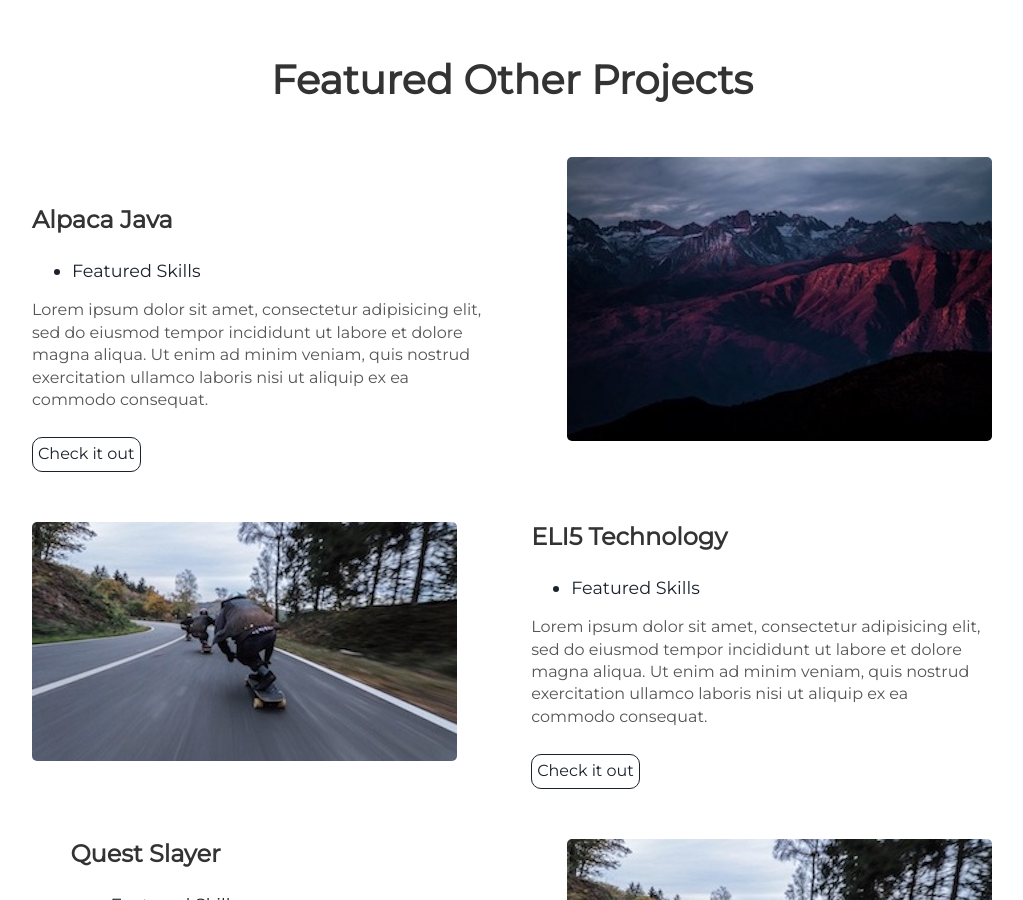
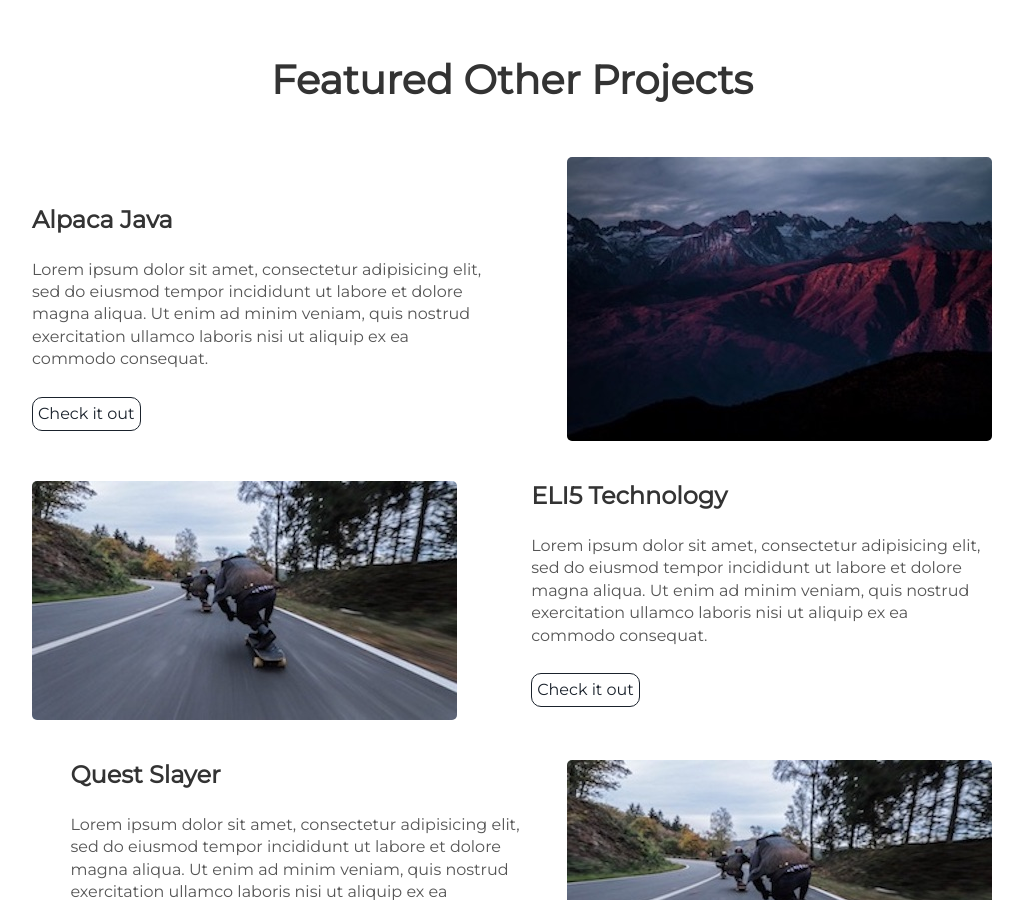
Before and after one commit to mainstringargs/mainstringargs.github.com, a Jekyll site: the page built from index.html, in a window 1280 px wide and 900 px high, scrolled down 1480 px. Shown: the whole window, without its empty margins (128-1151 px from the left). Built offline with Jekyll 4.4.1, drawn with Linux system fonts in a browser that asks for light colours; some web fonts are replaced; some of the changed text lies outside the part shown.

Commit message:
Update projects.html

```diff
--- a/_includes/projects.html
+++ b/_includes/projects.html
@@ -7,9 +7,6 @@
   </div>
   <div class="contents">
     <h3> Alpaca Java </h3>
-    <ul>
-      <li> Featured Skills</li>
-    </ul>
     <p>Lorem ipsum dolor sit amet, consectetur adipisicing elit, sed do eiusmod tempor incididunt ut labore et dolore magna aliqua. Ut enim ad minim veniam, quis nostrud exercitation ullamco laboris nisi ut aliquip ex ea commodo consequat.</p>
     <a class="project-link" href="#">Check it out</a>
   </div>
@@ -20,9 +17,6 @@
   </div>
   <div class="contents-right">
     <h3> ELI5 Technology </h3>
-    <ul>
-      <li> Featured Skills</li>
-    </ul>
     <p>Lorem ipsum dolor sit amet, consectetur adipisicing elit, sed do eiusmod tempor incididunt ut labore et dolore magna aliqua. Ut enim ad minim veniam, quis nostrud exercitation ullamco laboris nisi ut aliquip ex ea commodo consequat.</p>
     <a class="project-link" href="#">Check it out</a>
   </div>
@@ -33,9 +27,6 @@
   </div>
   <div class="contents-right">
     <h3> Quest Slayer </h3>
-    <ul>
-      <li> Featured Skills</li>
-    </ul>
     <p>Lorem ipsum dolor sit amet, consectetur adipisicing elit, sed do eiusmod tempor incididunt ut labore et dolore magna aliqua. Ut enim ad minim veniam, quis nostrud exercitation ullamco laboris nisi ut aliquip ex ea commodo consequat.</p>
     <a class="project-link" href="#">Check it out</a>
   </div>
@@ -46,9 +37,6 @@
   </div>
   <div class="contents-right">
     <h3> Bookshelf </h3>
-    <ul>
-      <li> Featured Skills</li>
-    </ul>
     <p>Lorem ipsum dolor sit amet, consectetur adipisicing elit, sed do eiusmod tempor incididunt ut labore et dolore magna aliqua. Ut enim ad minim veniam, quis nostrud exercitation ullamco laboris nisi ut aliquip ex ea commodo consequat.</p>
     <a class="project-link" href="#">Check it out</a>
   </div>
```
